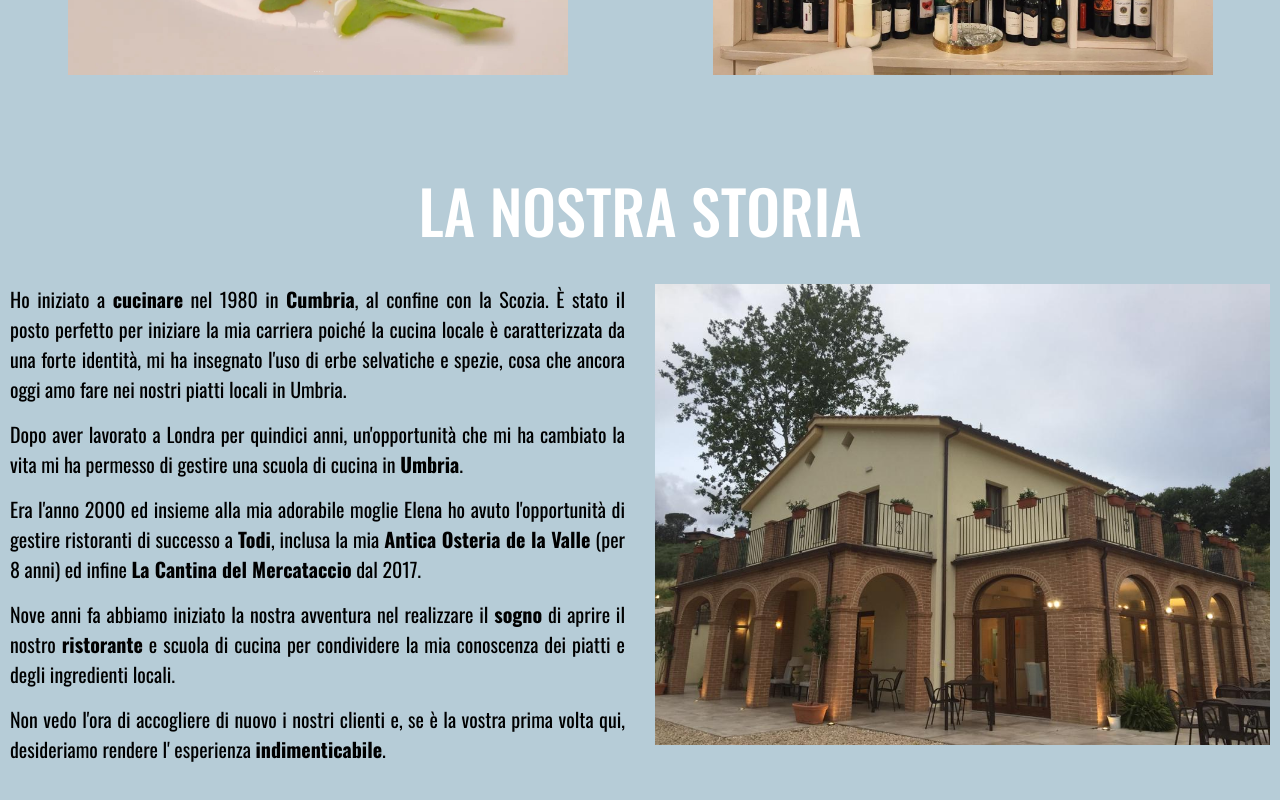
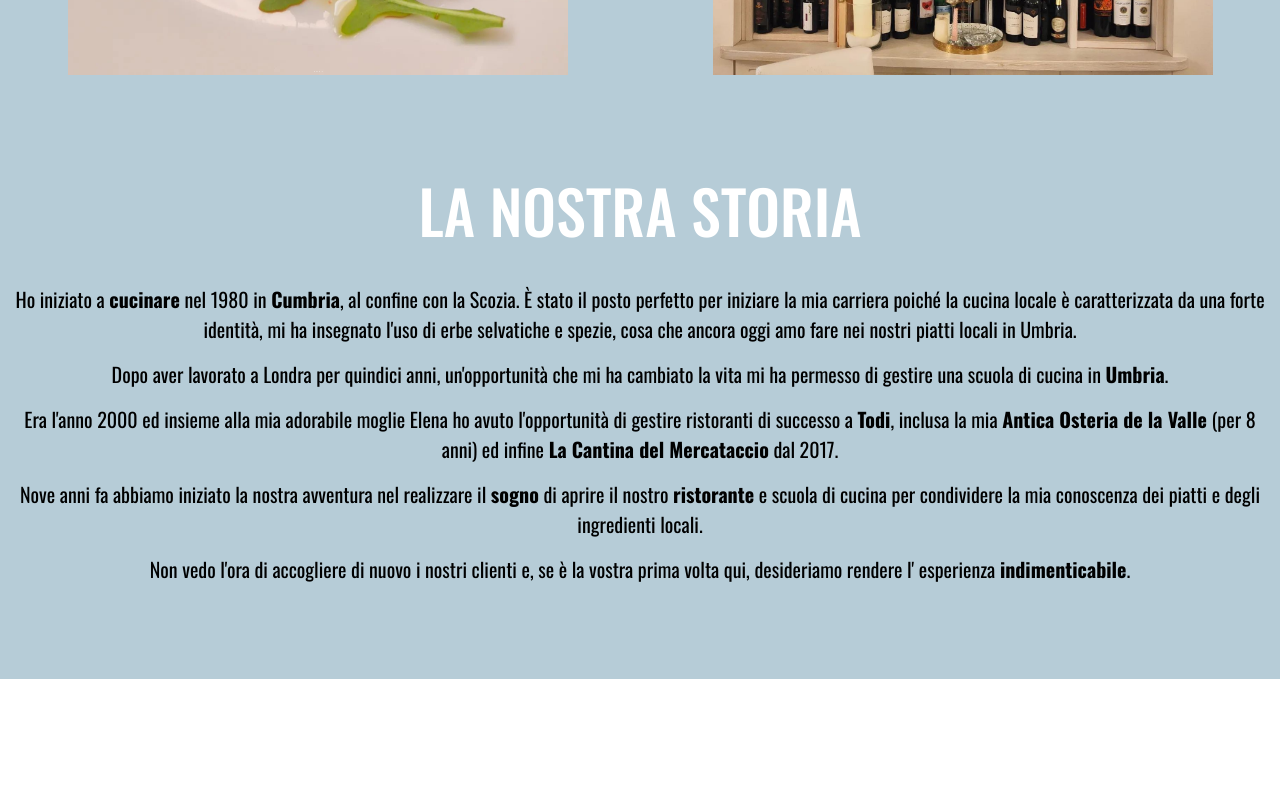
Before and after one commit to CalinCretu/JohnsRestaurant, a Vue app: page / in a window 1280 px wide. Shown: the part 1750-2550 px from the top of the page. After the commit the page ends 2429 px from the top, so only its background shows below. Built offline with nearby package versions, Linux system fonts and the light colour scheme; a web font is replaced by a local one.

Commit message:
ADD - OurStory responsive and img delete

```diff
--- a/src/components/OurStory.vue
+++ b/src/components/OurStory.vue
@@ -37,7 +37,7 @@
           l' esperienza <b>indimenticabile</b>.
         </p>
       </div>
-      <div class="image-card"><img src="/public/imgs/photos/RestaurantFoto.jpeg" alt="Restaurant_foto"></div>
+
     </div>
   </div>
 </template>
@@ -50,14 +50,12 @@
   font-size: 25px;
 
   .cards {
-    display: grid;
-    grid-template-columns: 1fr 1fr;
+
     font-size: 20px;
-    gap: 30px;
     margin-top: 30px;
 
     .text-card {
-      text-align: justify;
+      text-align: center;
     }
 
     .text-card p {
@@ -68,5 +66,23 @@
   .title {
     color: white;
   }
+
+  @media screen and (max-width: 768px) {
+    .title {
+      font-size: 30px;
+    }
+
+    .container-md {
+      font-size: 18px;
+    }
+
+    .cards {
+
+      .text-card {
+        text-align: justify;
+        margin-bottom: 20px;
+      }
+    }
+  }
 }
 </style>
```
